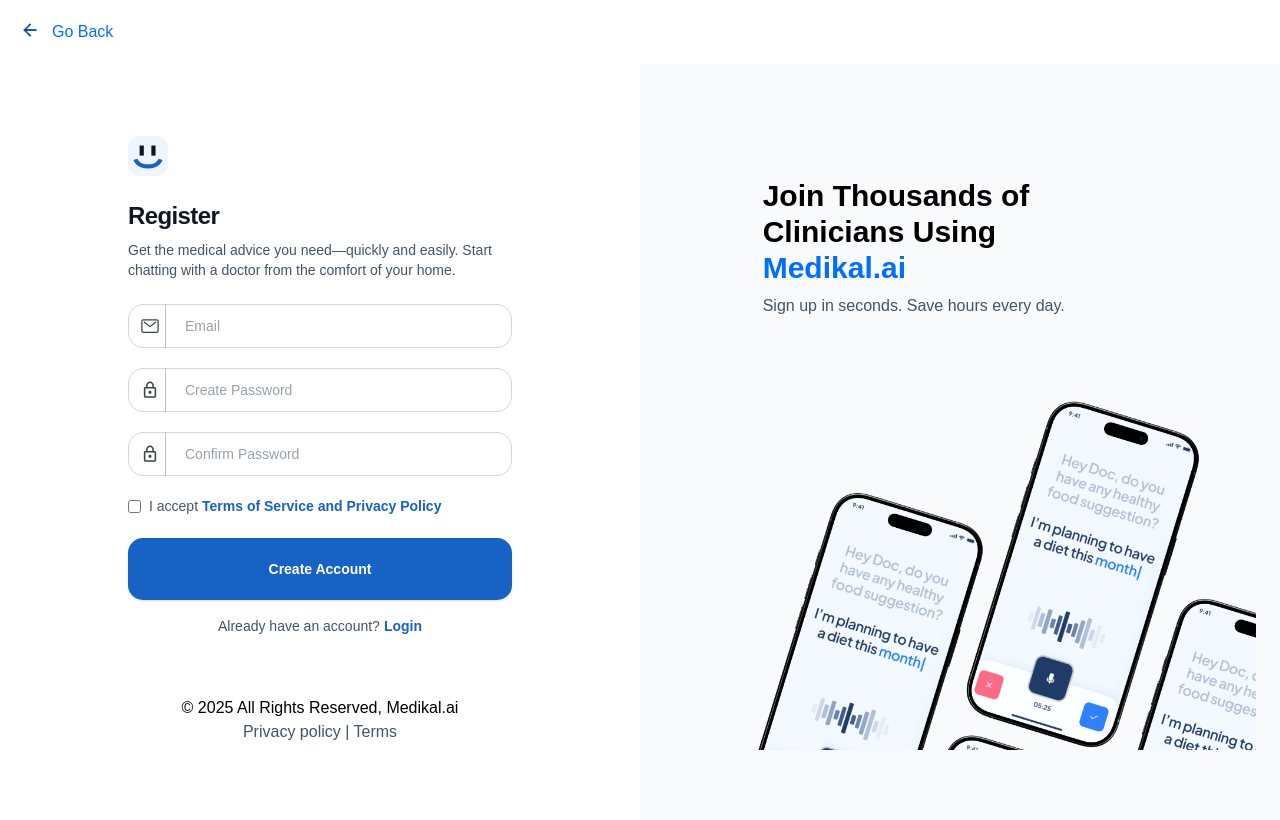
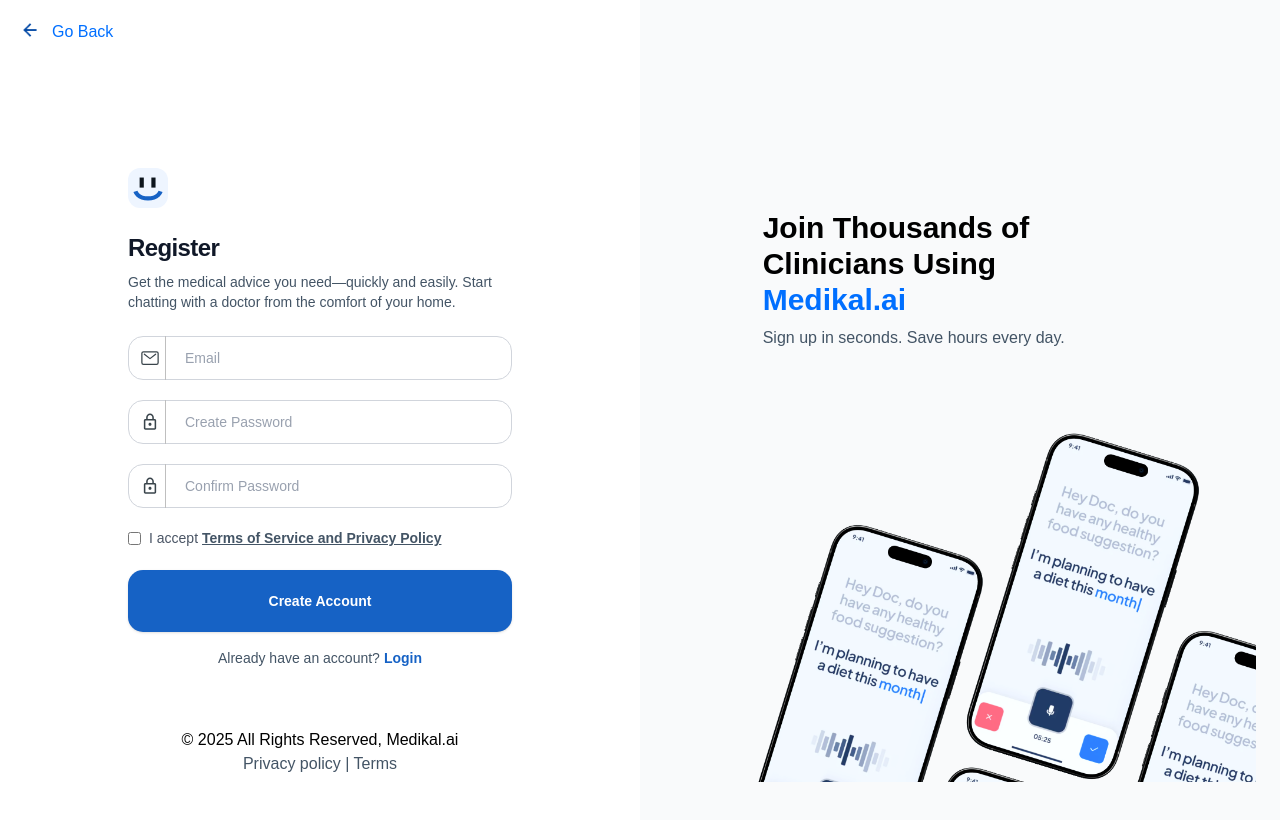
Before and after one commit to prafullvyas272/react-design-repo, a React (Vite) app: page /register in a window 1280 px wide. Shown: the top 820 px of the page. Built offline with nearby package versions, Linux system fonts and the light colour scheme; a web font is replaced by a local one.

Commit message:
underline changes

```diff
--- a/src/Components/Pages/Register/Register.tsx
+++ b/src/Components/Pages/Register/Register.tsx
@@ -4,10 +4,17 @@
   return (
     <>
 
-     <p className="m-5 flex logo-text">
-          <img src="/assets/arrow.png" className="w-5 h-5 mr-3" />
-          Go Back
-        </p>
+     <div className="grid grid-cols-2 ">
+      <div>
+      <p className="m-5 flex logo-text">
+        <img src="/assets/arrow.png" className="w-5 h-5 mr-3" />
+        Go Back
+      </p>
+      </div>
+      <div className="flex flex-col justify-center px-6 py-12 bg-gray-50 w-full relative">
+        </div>
+     </div>
+
       <div className="grid grid-cols-1 lg:grid-cols-2 min-h-screen bg-white">
         {/* First Section */}
 
@@ -90,12 +97,12 @@
                     required
                   />
                   I accept{" "}
-                  <a
+                  <p
                     href="#"
-                    className="ml-1 font-semibold text-indigo-600 hover:underline"
+                    className="ml-1 font-semibold text-gray-700 underline "
                   >
                     Terms of Service and Privacy Policy
-                  </a>
+                  </p>
                 </label>
               </div>
 
```
